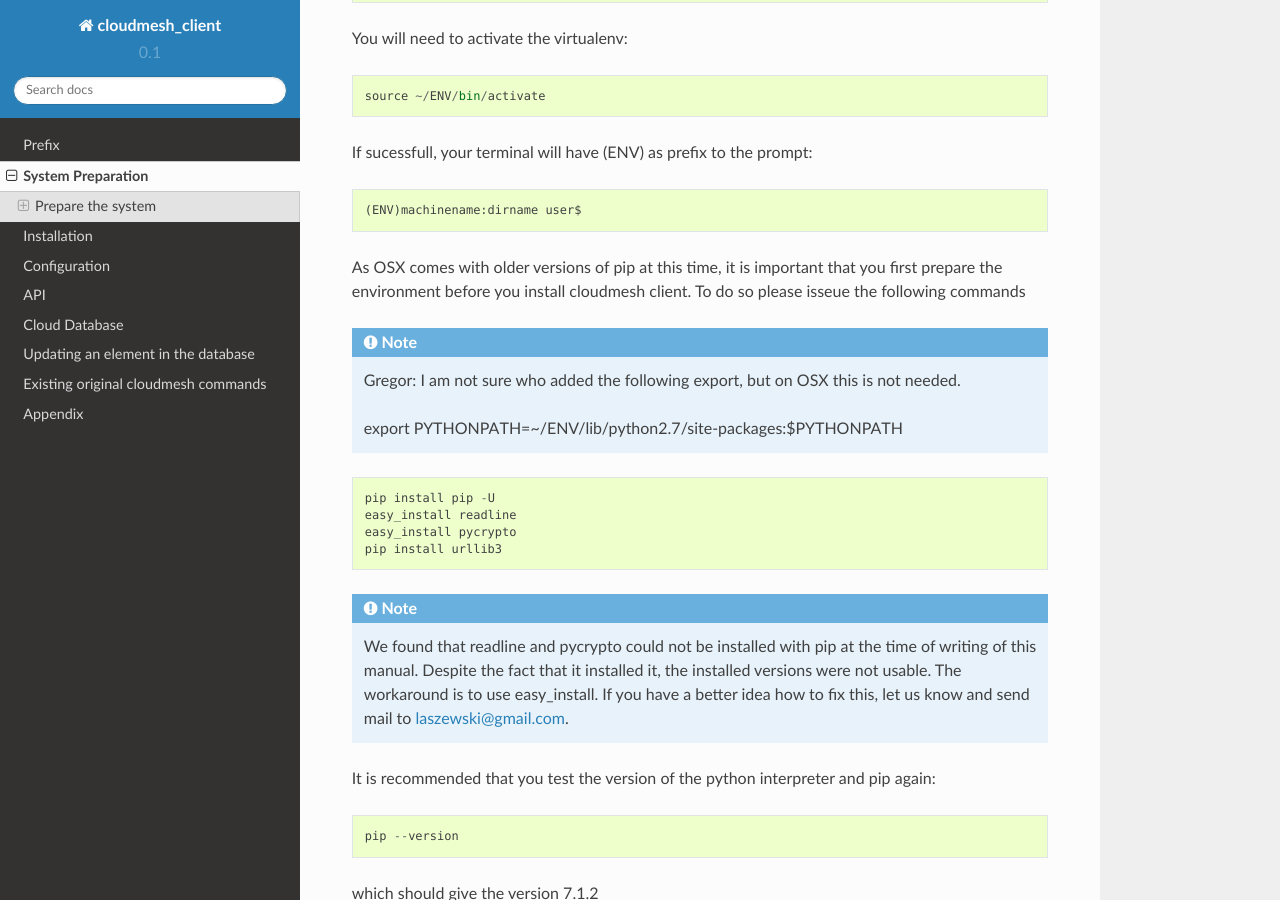
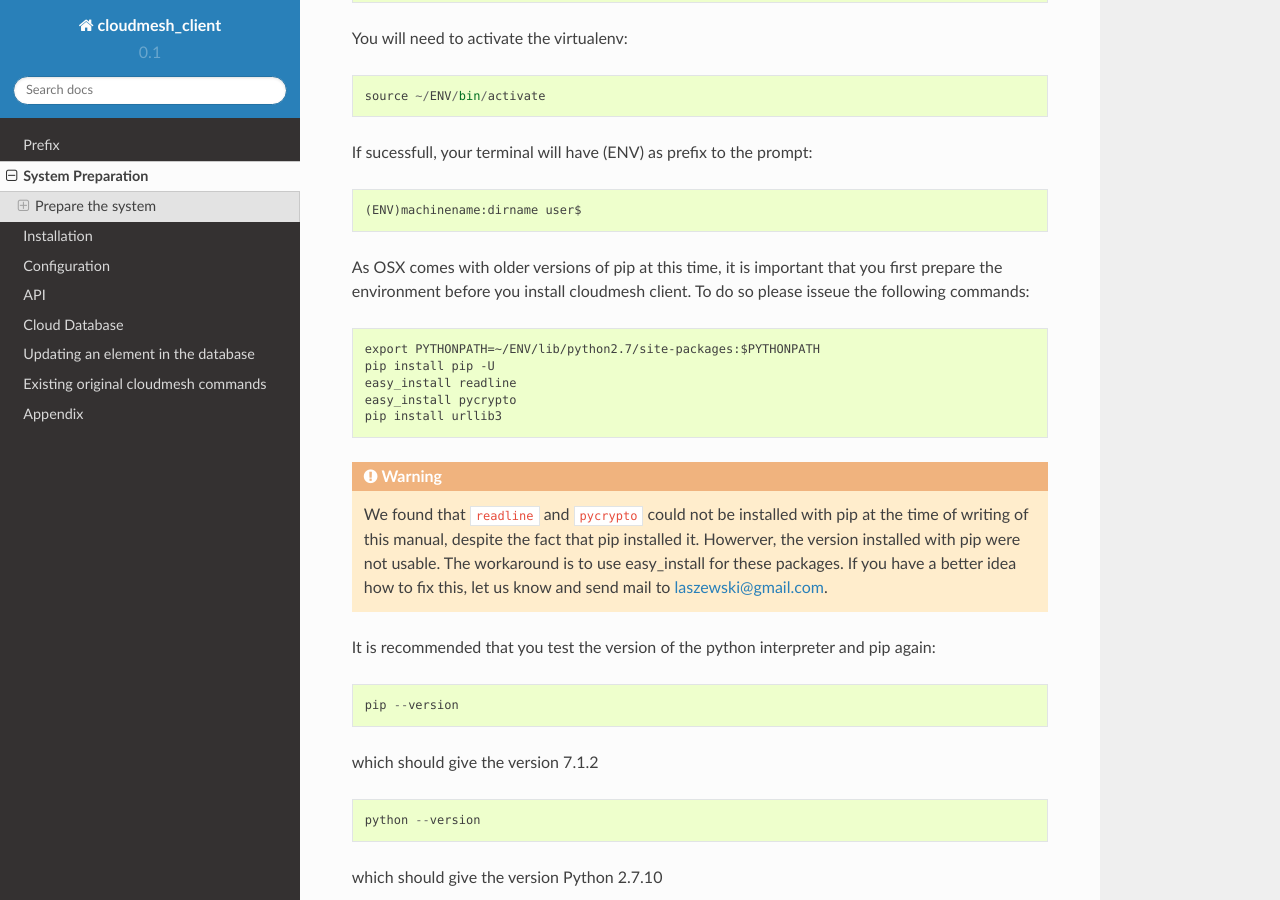
Before and after one commit to cloudmesh/client, a Sphinx documentation site: the page built from docs/source/system.rst, in a window 1280 px wide and 900 px high, scrolled down 1140 px. Built offline with Sphinx 7.4.7 and the Read the Docs theme 2.0.0, drawn with Linux system fonts in a browser that asks for light colours; pages that are not in the unit, such as notebooks, are missing from menus.

```diff
--- a/docs/source/system.rst
+++ b/docs/source/system.rst
@@ -59,27 +59,22 @@ If sucessfull, your terminal will have (ENV) as prefix to the prompt::
 
 As OSX comes with older versions of pip at this time, it is important
 that you first prepare the environment before you install cloudmesh
-client. To do so please isseue the following commands
+client. To do so please isseue the following commands::
 
-.. note::
-
-   Gregor: I am not sure who added the following export, but on OSX this is
-   not needed.
 
    export PYTHONPATH=~/ENV/lib/python2.7/site-packages:$PYTHONPATH
-
-::
-
    pip install pip -U
    easy_install readline
    easy_install pycrypto
    pip install urllib3
 
-.. note:: We found that readline and pycrypto could not be installed
-	  with pip at the time of writing of this manual. Despite the fact that
-	  it installed it, the installed versions were not usable. The
-	  workaround is to use easy_install. If you have a better idea how to
-	  fix this, let us know and send mail to laszewski@gmail.com.
+.. warning:: We found that ``readline`` and ``pycrypto`` could not be
+	  installed with pip at the time of writing of this manual,
+	  despite the fact that pip installed it. Howerver, the
+	  version installed with pip were not usable. The workaround
+	  is to use easy_install for these packages. If you have a
+	  better idea how to fix this, let us know and send mail to
+	  laszewski@gmail.com.
 
 It is recommended that you test the version of the python interpreter
 and pip again::
--- a/requirements.txt
+++ b/requirements.txt
@@ -1,3 +1,4 @@
+pyreadline
 colorama
 cloudmesh_base
 future
```
Also changed, not shown: docs/source/configuration.rst (+31 -32 lines).
